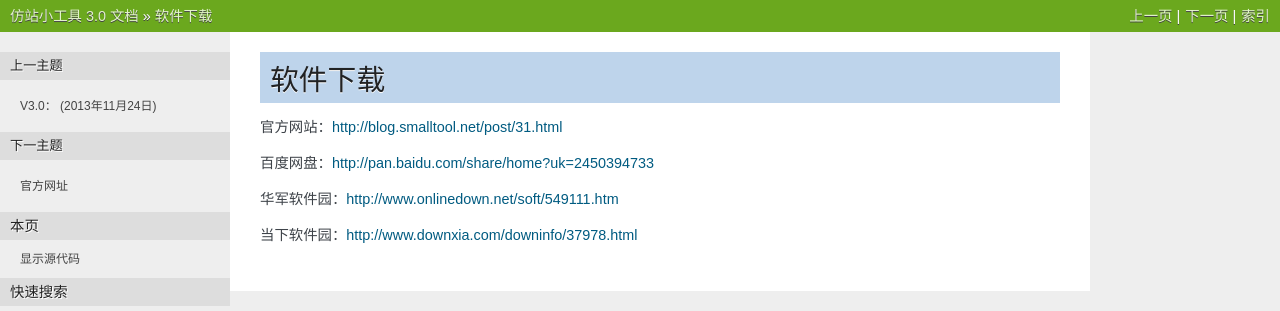
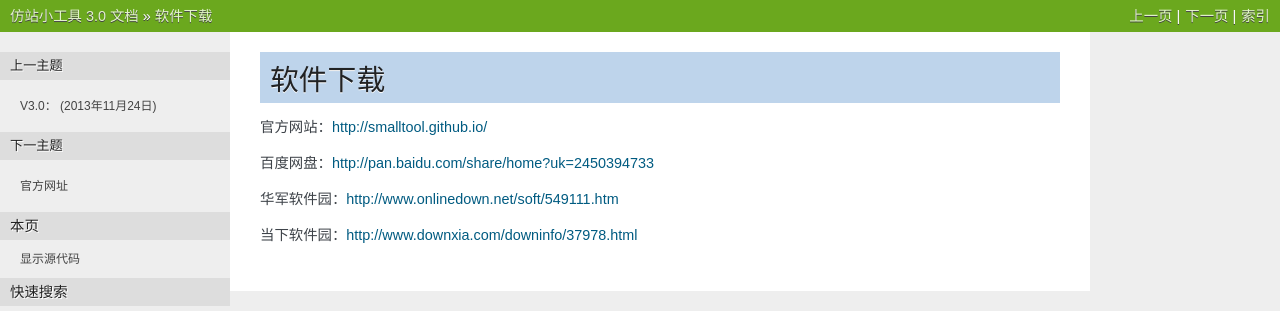
Before and after one commit to colindcli/SmallToolDocs3.0, a Sphinx documentation site: the page built from source/download.rst, in a window 1280 px wide. Shown: the top 311 px of the page. Built offline with Sphinx 7.4.7, drawn with Linux system fonts in a browser that asks for light colours; some of the changed lines change nothing that is shown.

Commit message:
Update download.rst

```diff
--- a/source/download.rst
+++ b/source/download.rst
@@ -1,7 +1,7 @@
 软件下载
 ==========
 
-官方网站：http://blog.smalltool.net/post/31.html
+官方网站：http://smalltool.github.io/
 
 百度网盘：http://pan.baidu.com/share/home?uk=2450394733
 
```
